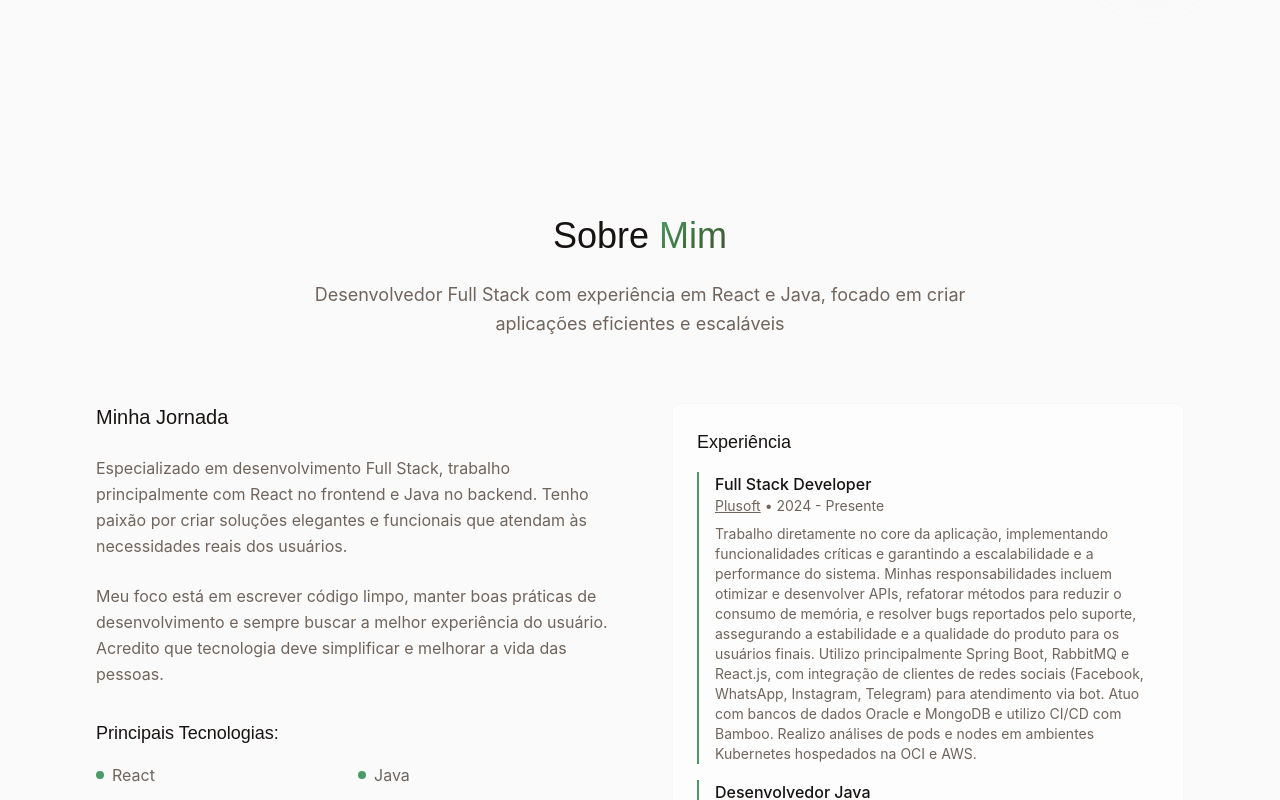
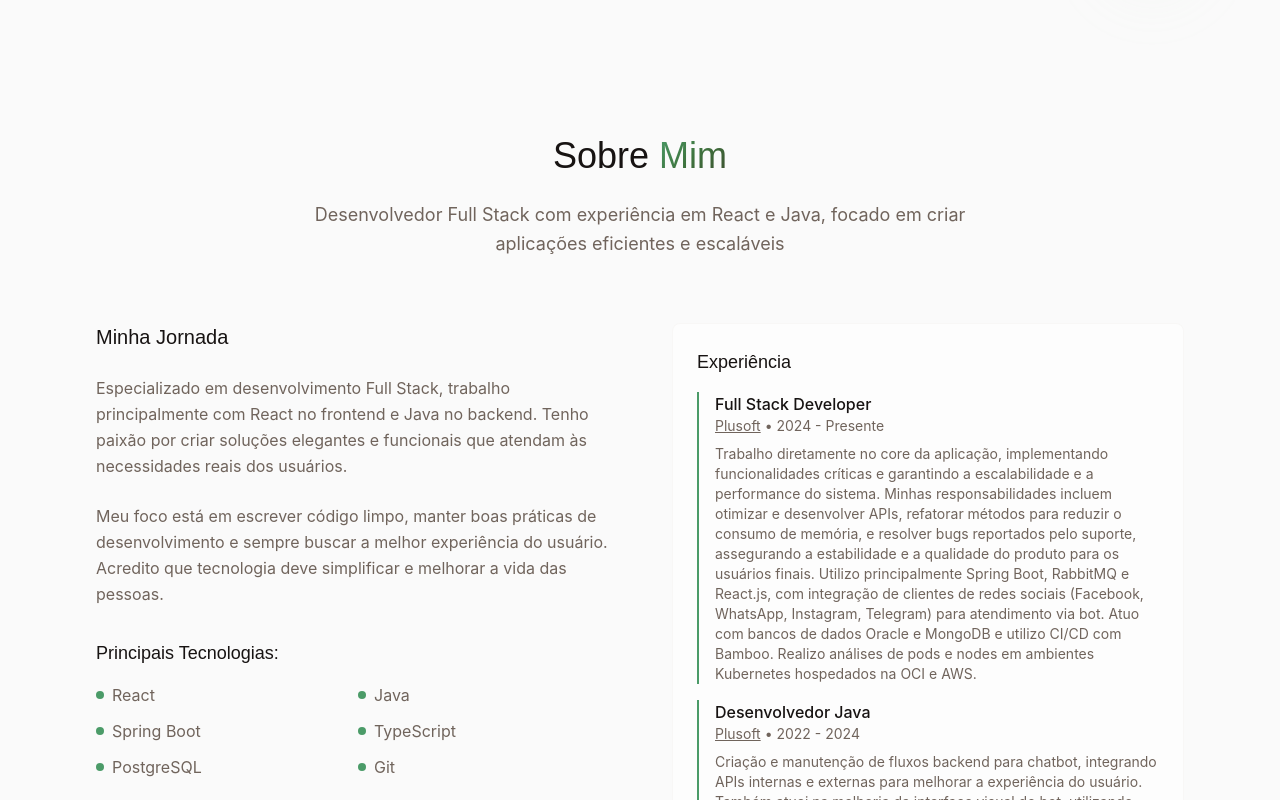
Before and after one commit to DevPedro10/Portfolio, a React (Vite) app: page / in a window 1280 px wide. Shown: the part 760-1560 px from the top of the page. Built offline with nearby package versions, Linux system fonts and the light colour scheme.

Commit message:
feat: improving marging to next section

```diff
--- a/src/components/About.tsx
+++ b/src/components/About.tsx
@@ -4,7 +4,7 @@ export const About = () => {
   const { t } = useLanguage();
 
   return (
-    <section id="about" className="py-20 px-4">
+    <section id="about" className="scroll-mt-[100px] px-4">
       <div className="container mx-auto max-w-6xl">
         <div className="text-center mb-16">
           <h2 className="text-3xl md:text-4xl font-space font-light mb-6">
```
